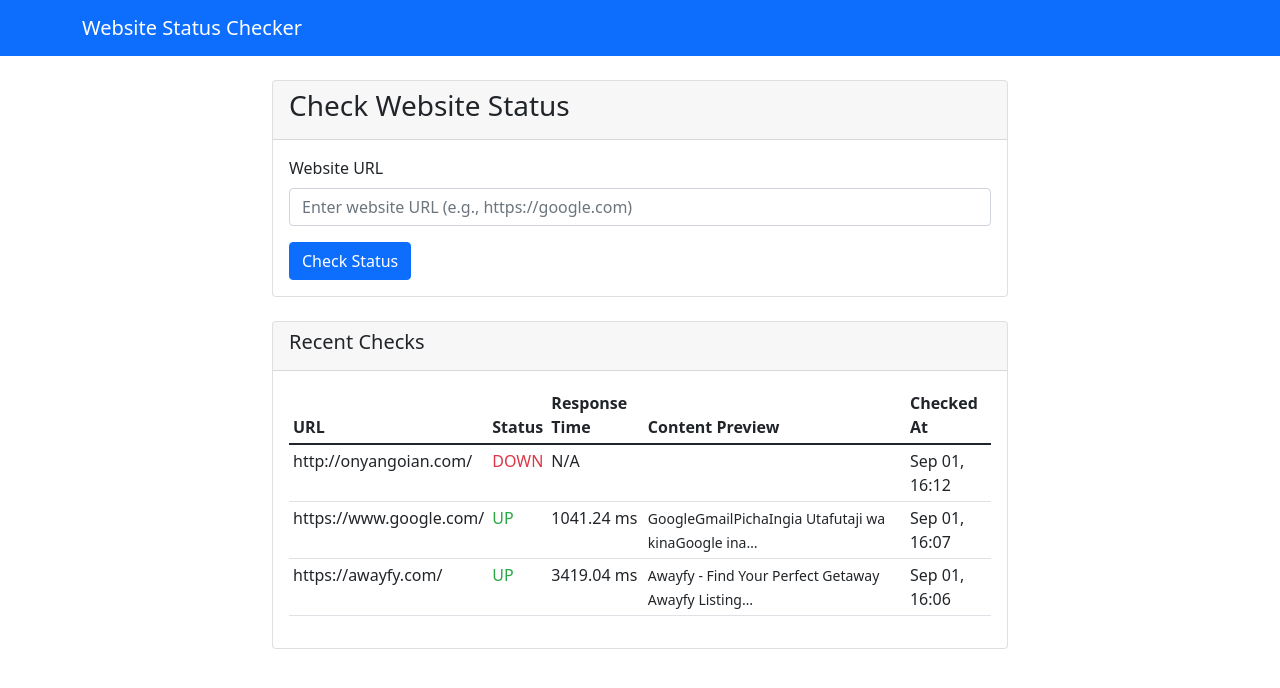
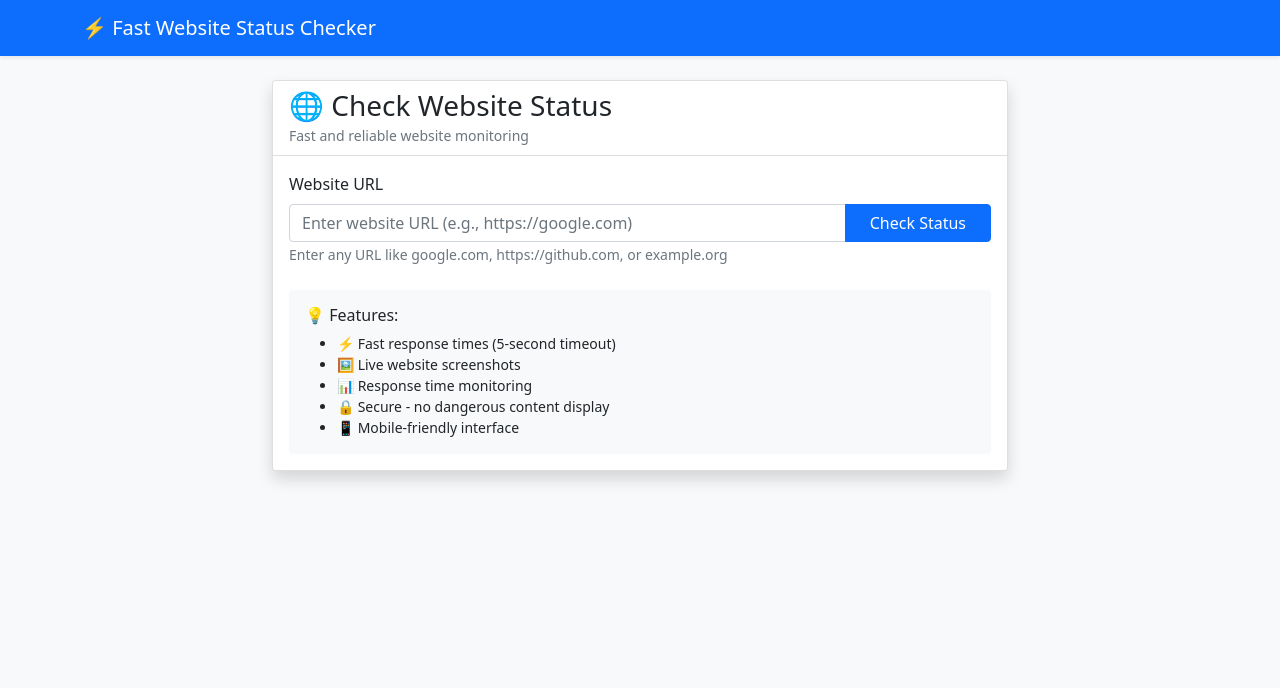
Before and after one commit to ian-yitzhak/ismysitedown, a Django app: page / in a window 1280 px wide. Shown: the top 688 px of the page. Run offline with Django 5.2, Linux system fonts and the light colour scheme; data comes from the database, SQL or seed files in the repository.

Commit message:
update image screnshot service

```diff
--- a/checker/models.py
+++ b/checker/models.py
@@ -3,13 +3,13 @@ from django.utils import timezone
 
 class WebsiteCheck(models.Model):
     url = models.URLField(max_length=255)
-    status = models.CharField(max_length=10)  # 'up' or 'down'
+    status = models.CharField(max_length=10)
     response_time = models.FloatField(null=True, blank=True)
     status_code = models.IntegerField(null=True, blank=True)
     checked_at = models.DateTimeField(default=timezone.now)
     error_message = models.TextField(blank=True)
-    content = models.TextField(blank=True)  # Store website content
-    content_preview = models.CharField(max_length=200, blank=True)  # Short preview
+    page_title = models.CharField(max_length=255, blank=True)
+    screenshot_url = models.URLField(blank=True)
 
     class Meta:
         ordering = ['-checked_at']
--- a/checker/templates/checker/base.html
+++ b/checker/templates/checker/base.html
@@ -3,17 +3,39 @@
 <head>
     <meta charset="UTF-8">
     <meta name="viewport" content="width=device-width, initial-scale=1.0">
-    <title>Website Status Checker</title>
+    <title>⚡ Fast Website Status Checker</title>
     <link href="https://cdn.jsdelivr.net/npm/bootstrap@5.1.3/dist/css/bootstrap.min.css" rel="stylesheet">
     <style>
-        .status-up { color: #28a745; }
-        .status-down { color: #dc3545; }
+        .status-up { color: #28a745; font-weight: bold; }
+        .status-down { color: #dc3545; font-weight: bold; }
+        .loading { display: none; }
+        .spinner-border-sm { width: 1rem; height: 1rem; }
+        .result-card {
+            transition: all 0.3s ease;
+            border-left: 4px solid #007bff;
+        }
+        .result-card.success { border-left-color: #28a745; }
+        .result-card.error { border-left-color: #dc3545; }
+        .screenshot-container {
+            max-height: 500px;
+            overflow: hidden;
+            border-radius: 8px;
+            box-shadow: 0 4px 8px rgba(0,0,0,0.1);
+        }
+        .screenshot-container img {
+            transition: transform 0.3s ease;
+        }
+        .screenshot-container:hover img {
+            transform: scale(1.02);
+        }
     </style>
 </head>
-<body>
-    <nav class="navbar navbar-dark bg-primary">
+<body class="bg-light">
+    <nav class="navbar navbar-dark bg-primary shadow-sm">
         <div class="container">
-            <a class="navbar-brand" href="{% url 'checker:index' %}">Website Status Checker</a>
+            <a class="navbar-brand" href="{% url 'checker:index' %}">
+                ⚡ Fast Website Status Checker
+            </a>
         </div>
     </nav>
 
@@ -32,5 +54,20 @@
     </div>
 
     <script src="https://cdn.jsdelivr.net/npm/bootstrap@5.1.3/dist/js/bootstrap.bundle.min.js"></script>
+    <script>
+        // Show loading spinner on form submit
+        document.addEventListener('DOMContentLoaded', function() {
+            const form = document.querySelector('form');
+            const button = document.querySelector('button[type="submit"]');
+            const spinner = document.querySelector('.loading');
+
+            if (form && button) {
+                form.addEventListener('submit', function() {
+                    button.disabled = true;
+                    button.innerHTML = '<span class="spinner-border spinner-border-sm me-2" role="status"></span>Checking...';
+                });
+            }
+        });
+    </script>
 </body>
 </html>
--- a/checker/templates/checker/index.html
+++ b/checker/templates/checker/index.html
@@ -1,101 +1,110 @@
 {% extends 'checker/base.html' %}
 
 {% block content %}
-<div class="row">
-    <div class="col-md-8 mx-auto">
-        <div class="card">
-            <div class="card-header">
-                <h3>Check Website Status</h3>
+<div class="row justify-content-center">
+    <div class="col-md-8">
+        <div class="card shadow">
+            <div class="card-header bg-white">
+                <h3 class="mb-0">🌐 Check Website Status</h3>
+                <small class="text-muted">Fast and reliable website monitoring</small>
             </div>
             <div class="card-body">
-                <form method="post">
+                <form method="post" class="mb-4">
                     {% csrf_token %}
                     <div class="mb-3">
                         <label for="{{ form.url.id_for_label }}" class="form-label">Website URL</label>
-                        {{ form.url }}
+                        <div class="input-group">
+                            {{ form.url }}
+                            <button type="submit" class="btn btn-primary px-4">
+                                <span class="loading spinner-border spinner-border-sm me-2" role="status"></span>
+                                Check Status
+                            </button>
+                        </div>
+                        <small class="form-text text-muted">
+                            Enter any URL like google.com, https://github.com, or example.org
+                        </small>
                     </div>
-                    <button type="submit" class="btn btn-primary">Check Status</button>
                 </form>
 
                 {% if result %}
-                <div class="mt-4 p-3 border rounded">
-                    <h5>Result for: {{ result.url }}</h5>
-                    <p class="{% if result.status == 'up' %}status-up{% else %}status-down{% endif %}">
-                        Status: <strong>{{ result.status|upper }}</strong>
-                    </p>
-                    {% if result.status_code %}
-                        <p>HTTP Status Code: {{ result.status_code }}</p>
-                    {% endif %}
-                    {% if result.response_time %}
-                        <p>Response Time: {{ result.response_time }} ms</p>
-                    {% endif %}
-                    {% if result.error_message %}
-                        <p class="text-danger">Error: {{ result.error_message }}</p>
-                    {% endif %}
+                <div class="result-card card {% if result.status == 'up' %}success{% else %}error{% endif %} mt-4">
+                    <div class="card-body">
+                        <div class="row">
+                            <div class="col-md-8">
+                                <h5 class="card-title">
+                                    {% if result.status == 'up' %}
+                                        ✅ Website is UP!
+                                    {% else %}
+                                        ❌ Website is DOWN!
+                                    {% endif %}
+                                </h5>
 
-                    {% if result.status == 'up' and result.content_preview %}
-                    <div class="mt-3">
-                        <h6>Content Preview:</h6>
-                        <div class="p-2 bg-light border rounded">
-                            <small>{{ result.content_preview }}</small>
-                        </div>
+                                <p class="mb-2"><strong>URL:</strong> {{ result.url }}</p>
 
-                        <!-- Button to toggle full content -->
-                        <button class="btn btn-sm btn-outline-primary mt-2" type="button" data-bs-toggle="collapse" data-bs-target="#fullContent" aria-expanded="false">
-                            View Full Content
-                        </button>
+                                {% if result.status_code %}
+                                    <p class="mb-2">
+                                        <strong>Status Code:</strong>
+                                        <span class="badge {% if result.status_code < 400 %}bg-success{% else %}bg-danger{% endif %}">
+                                            {{ result.status_code }}
+                                        </span>
+                                    </p>
+                                {% endif %}
 
-                        <div class="collapse mt-2" id="fullContent">
-                            <div class="card card-body" style="max-height: 400px; overflow-y: auto;">
-                                <pre style="white-space: pre-wrap; font-size: 12px;">{{ result.content|truncatewords:500 }}</pre>
+                                {% if result.response_time %}
+                                    <p class="mb-2">
+                                        <strong>Response Time:</strong>
+                                        <span class="badge {% if result.response_time < 1000 %}bg-success{% elif result.response_time < 3000 %}bg-warning{% else %}bg-danger{% endif %}">
+                                            {{ result.response_time }} ms
+                                        </span>
+                                    </p>
+                                {% endif %}
+
+                                {% if result.page_title %}
+                                    <p class="mb-2"><strong>Page Title:</strong> {{ result.page_title }}</p>
+                                {% endif %}
+
+                                {% if result.error_message %}
+                                    <div class="alert alert-danger mb-0">
+                                        <strong>Error:</strong> {{ result.error_message }}
+                                    </div>
+                                {% endif %}
                             </div>
+
+                            {% if result.status == 'up' and result.screenshot_url %}
+                            <div class="col-md-4">
+                                <div class="screenshot-container">
+                                    <img src="{{ result.screenshot_url }}"
+                                         class="img-fluid rounded"
+                                         alt="Screenshot of {{ result.url }}"
+                                         style="width: 100%; height: auto;"
+                                         loading="lazy"
+                                         onerror="this.style.display='none'; this.nextElementSibling.style.display='block';">
+                                    <div class="text-center p-3 text-muted" style="display: none;">
+                                        📷 Screenshot not available
+                                    </div>
+                                </div>
+                                <small class="text-muted d-block mt-2 text-center">
+                                    Live screenshot
+                                </small>
+                            </div>
+                            {% endif %}
                         </div>
                     </div>
-                    {% endif %}
                 </div>
                 {% endif %}
-            </div>
-        </div>
 
-        {% if recent_checks %}
-        <div class="card mt-4">
-            <div class="card-header">
-                <h5>Recent Checks</h5>
-            </div>
-            <div class="card-body">
-                <div class="table-responsive">
-                    <table class="table table-sm">
-                        <thead>
-                            <tr>
-                                <th>URL</th>
-                                <th>Status</th>
-                                <th>Response Time</th>
-                                <th>Content Preview</th>
-                                <th>Checked At</th>
-                            </tr>
-                        </thead>
-                        <tbody>
-                            {% for check in recent_checks %}
-                            <tr>
-                                <td>{{ check.url|truncatechars:30 }}</td>
-                                <td class="{% if check.status == 'up' %}status-up{% else %}status-down{% endif %}">
-                                    {{ check.status|upper }}
-                                </td>
-                                <td>
-                                    {% if check.response_time %}{{ check.response_time }} ms{% else %}N/A{% endif %}
-                                </td>
-                                <td>
-                                    <small>{{ check.content_preview|truncatechars:50 }}</small>
-                                </td>
-                                <td>{{ check.checked_at|date:"M d, H:i" }}</td>
-                            </tr>
-                            {% endfor %}
-                        </tbody>
-                    </table>
+                <div class="mt-4 p-3 bg-light rounded">
+                    <h6 class="mb-2">💡 Features:</h6>
+                    <ul class="small mb-0">
+                        <li>⚡ Fast response times (5-second timeout)</li>
+                        <li>🖼️ Live website screenshots</li>
+                        <li>📊 Response time monitoring</li>
+                        <li>🔒 Secure - no dangerous content display</li>
+                        <li>📱 Mobile-friendly interface</li>
+                    </ul>
                 </div>
             </div>
         </div>
-        {% endif %}
     </div>
 </div>
 {% endblock %}
--- a/checker/views.py
+++ b/checker/views.py
@@ -1,59 +1,89 @@
 import requests
 import time
+from urllib.parse import urlparse
 from django.shortcuts import render
 from django.contrib import messages
 from .forms import URLCheckForm
 from .models import WebsiteCheck
 
+def get_page_title(content):
+    """Extract page title from HTML content"""
+    try:
+        import re
+        title_match = re.search(r'<title[^>]*>([^<]+)</title>', content, re.IGNORECASE)
+        if title_match:
+            return title_match.group(1).strip()
+    except:
+        pass
+    return "No Title"
+
+def generate_screenshot_url(url):
+    """Generate screenshot URL using a free screenshot service"""
+    try:
+        # Using shot.screenshotapi.net (free service)
+        # Alternative: https://htmlcsstoimage.com/demo_url or https://api.screenshotmachine.com
+        encoded_url = requests.utils.quote(url, safe='')
+        screenshot_url = f"https://shot.screenshotapi.net/screenshot?token=free&url={encoded_url}&width=1200&height=800&output=image&file_type=png&wait_for_event=load"
+        return screenshot_url
+    except:
+        return ""
+
 def check_website_status(url):
-    """Check if a website is up or down and get its content"""
+    """Check if a website is up or down quickly"""
     try:
         # Add protocol if not present
         if not url.startswith(('http://', 'https://')):
             url = 'https://' + url
 
         start_time = time.time()
-        response = requests.get(url, timeout=10, headers={
-            'User-Agent': 'Mozilla/5.0 (Windows NT 10.0; Win64; x64) AppleWebKit/537.36'
-        })
-        response_time = round((time.time() - start_time) * 1000, 2)  # in milliseconds
 
-        status = 'up' if response.status_code == 200 else 'down'
+        # Quick check with shorter timeout
+        response = requests.get(
+            url,
+            timeout=5,  # Reduced timeout
+            headers={
+                'User-Agent': 'Mozilla/5.0 (Windows NT 10.0; Win64; x64) AppleWebKit/537.36'
+            },
+            allow_redirects=True
+        )
 
-        # Get content if status is up
-        content = ''
-        content_preview = ''
-        if status == 'up' and response.content:
+        response_time = round((time.time() - start_time) * 1000, 2)
+
+        status = 'up' if 200 <= response.status_code < 400 else 'down'
+
+        # Get page title quickly
+        page_title = "No Title"
+        screenshot_url = ""
+
+        if status == 'up':
             try:
-                content = response.text
-                # Create a preview (first 200 characters of visible text)
-                from bs4 import BeautifulSoup
-                soup = BeautifulSoup(content, 'html.parser')
+                # Only get title if content is HTML and not too large
+                content_type = response.headers.get('content-type', '').lower()
+                if 'text/html' in content_type and len(response.content) < 1000000:  # 1MB limit
+                    page_title = get_page_title(response.text)
 
-                # Remove script and style elements
-                for script in soup(["script", "style"]):
-                    script.decompose()
-
-                # Get text content
-                text = soup.get_text()
-
-                # Clean up whitespace
-                lines = (line.strip() for line in text.splitlines())
-                chunks = (phrase.strip() for line in lines for phrase in line.split("  "))
-                clean_text = '\n'.join(chunk for chunk in chunks if chunk)
-
-                content_preview = clean_text[:200] + "..." if len(clean_text) > 200 else clean_text
-
-            except Exception:
-                content_preview = "Content could not be parsed"
+                # Generate screenshot URL (external service)
+                screenshot_url = generate_screenshot_url(url)
+            except:
+                pass
 
         return {
             'status': status,
             'status_code': response.status_code,
             'response_time': response_time,
             'error_message': '',
-            'content': content,
-            'content_preview': content_preview
+            'page_title': page_title,
+            'screenshot_url': screenshot_url
+        }
+
+    except requests.exceptions.Timeout:
+        return {
+            'status': 'down',
+            'status_code': None,
+            'response_time': None,
+            'error_message': 'Connection timed out',
+            'page_title': '',
+            'screenshot_url': ''
         }
     except requests.exceptions.RequestException as e:
         return {
@@ -61,21 +91,20 @@ def check_website_status(url):
             'status_code': None,
             'response_time': None,
             'error_message': str(e),
-            'content': '',
-            'content_preview': ''
+            'page_title': '',
+            'screenshot_url': ''
         }
 
 def index(request):
     form = URLCheckForm()
     result = None
-    recent_checks = WebsiteCheck.objects.all()[:10]
 
     if request.method == 'POST':
         form = URLCheckForm(request.POST)
         if form.is_valid():
             url = form.cleaned_data['url']
 
-            # Check website status
+            # Quick website status check
             check_result = check_website_status(url)
 
             # Save to database
@@ -85,8 +114,8 @@ def index(request):
                 response_time=check_result['response_time'],
                 status_code=check_result['status_code'],
                 error_message=check_result['error_message'],
-                content=check_result['content'],
-                content_preview=check_result['content_preview']
+                page_title=check_result['page_title'],
+                screenshot_url=check_result['screenshot_url']
             )
 
             result = {
@@ -95,18 +124,17 @@ def index(request):
                 'status_code': check_result['status_code'],
                 'response_time': check_result['response_time'],
                 'error_message': check_result['error_message'],
-                'content': check_result['content'],
-                'content_preview': check_result['content_preview']
+                'page_title': check_result['page_title'],
+                'screenshot_url': check_result['screenshot_url']
             }
 
             # Add success/error message
             if check_result['status'] == 'up':
-                messages.success(request, f"Website {url} is UP!")
+                messages.success(request, f"✅ Website {url} is UP! ({check_result['response_time']}ms)")
             else:
-                messages.error(request, f"Website {url} is DOWN!")
+                messages.error(request, f"❌ Website {url} is DOWN!")
 
     return render(request, 'checker/index.html', {
         'form': form,
-        'result': result,
-        'recent_checks': recent_checks
+        'result': result
     })
--- a/requirements.txt
+++ b/requirements.txt
@@ -1,3 +1,3 @@
 Django==4.2.7
 requests==2.31.0
-beautifulsoup4==4.12.2
+selenium==4.15.0
--- a/website_checker/urls.py
+++ b/website_checker/urls.py
@@ -1,7 +1,13 @@
 from django.contrib import admin
 from django.urls import path, include
+from django.conf import settings
+from django.conf.urls.static import static
 
 urlpatterns = [
     path('admin/', admin.site.urls),
     path('', include('checker.urls')),
 ]
+
+# Serve media files during development
+if settings.DEBUG:
+    urlpatterns += static(settings.MEDIA_URL, document_root=settings.MEDIA_ROOT)
```
Also changed, not shown: checker/migrations/0002_remove_websitecheck_content_and_more.py (added), db.sqlite3, 1 other file.
